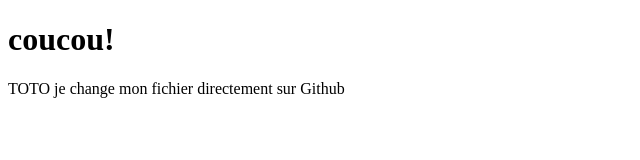
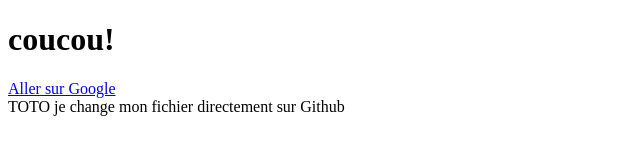
Before and after one commit to Sahardouiri/MyFirstRepo, a plain HTML site: page index.html in a window 1280 px wide. Shown: the whole page, without its empty margins (0-640 px from the left). Drawn offline with Linux system fonts and the light colour scheme.

Commit message:
lien google

```diff
--- a/index.html
+++ b/index.html
@@ -1,13 +1,25 @@
 <!DOCTYPE html>
 <html lang="en">
+
 <head>
     <meta charset="UTF-8">
     <meta http-equiv="X-UA-Compatible" content="IE=edge">
     <meta name="viewport" content="width=device-width, initial-scale=1.0">
     <title>Document</title>
+
 </head>
+
 <body>
     <h1> coucou! </h1>
+    <header>
+        <div>
+            <a href="https://www.google.fr/">Aller sur Google</a>
+        </div>
+    </header>
+
+
     TOTO je change mon fichier directement sur Github
+
 </body>
+
 </html>
```
